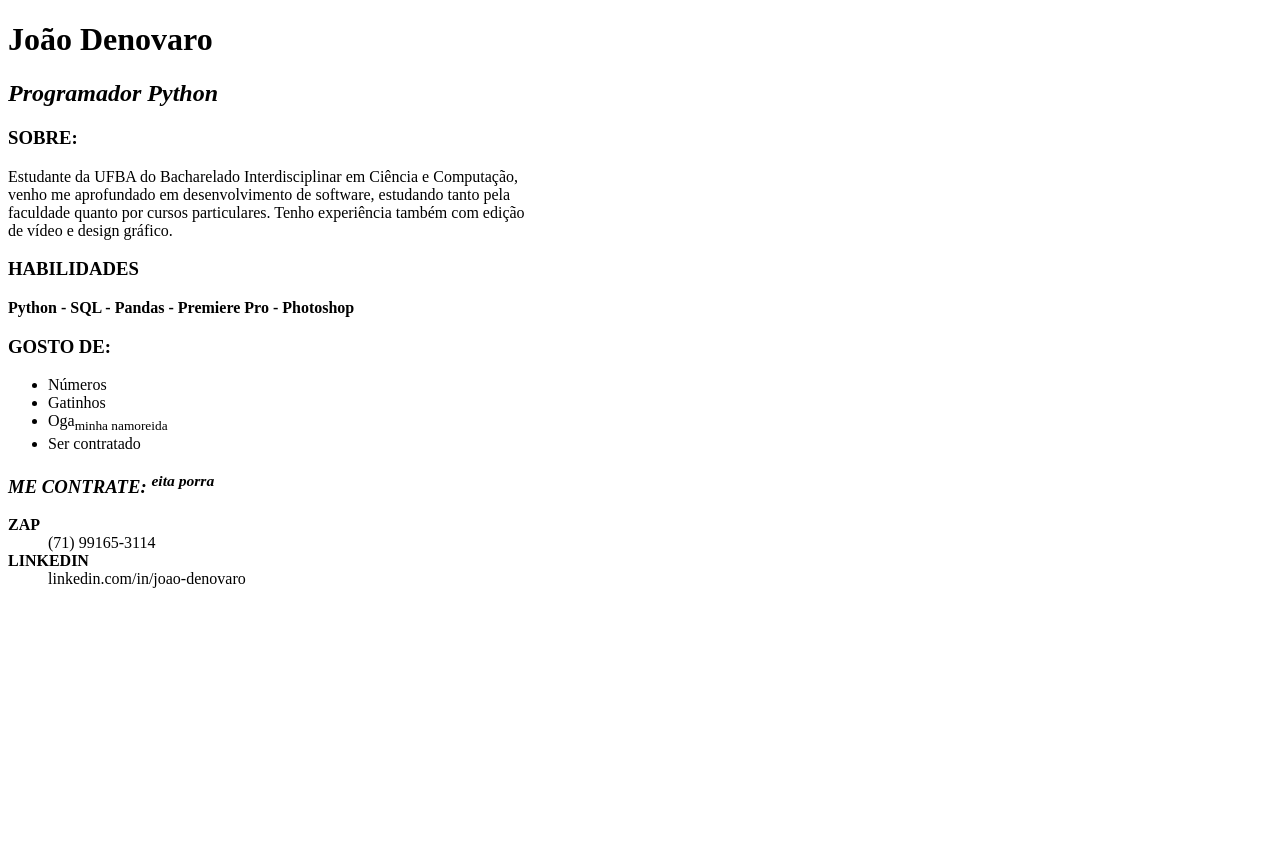
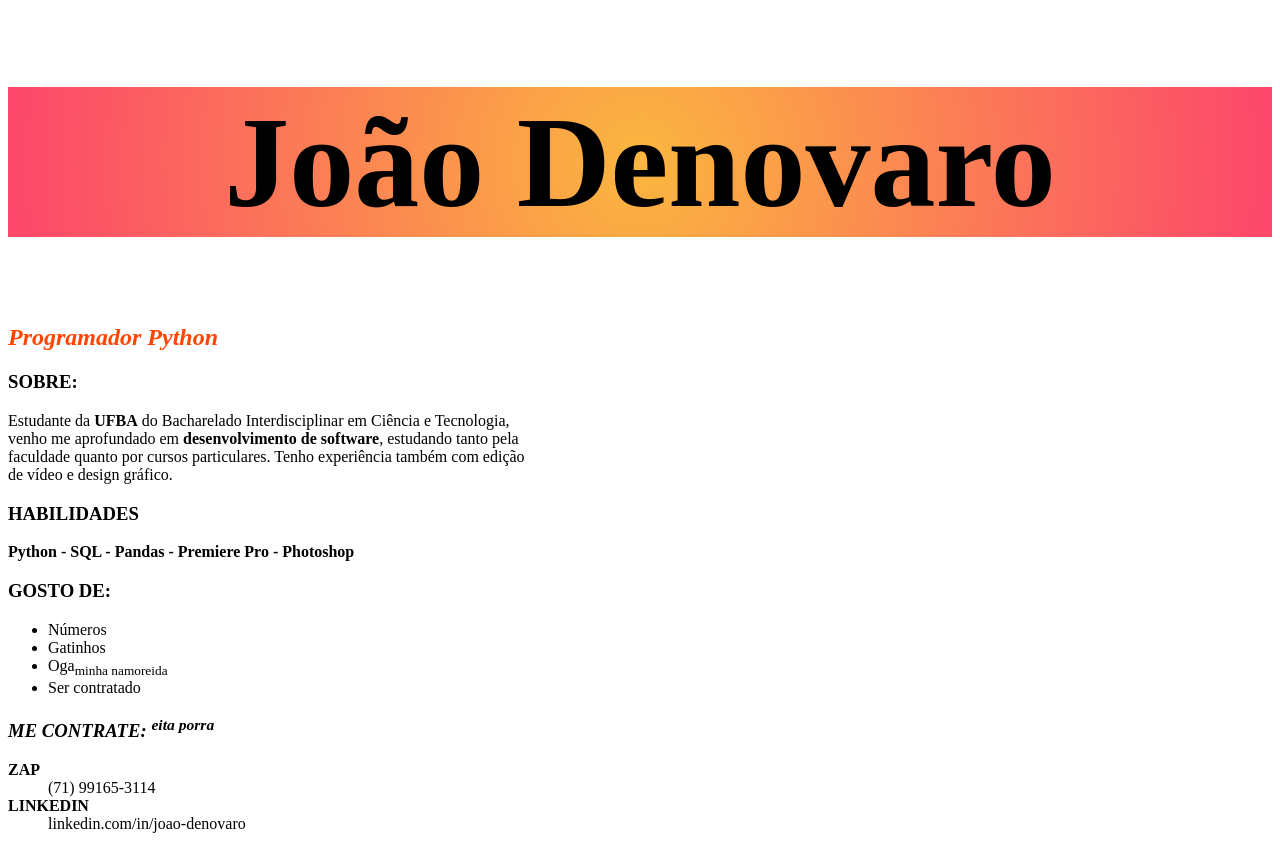
Before and after one commit to JoaoDenovaro/HTML-CSS-Learning, a plain HTML site: page Meu primeiro site.html in a window 1280 px wide. Before the commit the page ends 800 px from the top, so only its background shows below. Drawn offline with Linux system fonts and the light colour scheme.

Commit message:
Update Meu primeiro site.html

```diff
--- a/Meu primeiro site.html
+++ b/Meu primeiro site.html
@@ -6,18 +6,20 @@
         <title>João Denovaro</title>
     </head>
     <body>
-        <h1>
+        <h1 style="text-align:center; font-size: 130px;
+        background: rgb(251,183,63);
+        background: radial-gradient(circle, rgba(251,183,63,1) 0%, rgba(252,70,107,1) 100%);">
             João Denovaro
         </h1>
-        <h2><i>
+        <h2 style="color: orangered;"><i>
             Programador Python
         </h2></i>
         <h3>
             SOBRE:
         </h3>
         <p>
-            Estudante da UFBA do Bacharelado Interdisciplinar em Ciência e Computação,<br>
-            venho me aprofundado em desenvolvimento de software, estudando tanto pela <br>
+            Estudante da <strong>UFBA</strong> do Bacharelado Interdisciplinar em Ciência e Tecnologia,<br>
+            venho me aprofundado em <strong>desenvolvimento de software</strong>, estudando tanto pela <br>
             faculdade quanto por cursos particulares. Tenho experiência também com edição <br>
             de vídeo e design gráfico.
         </p>
```
